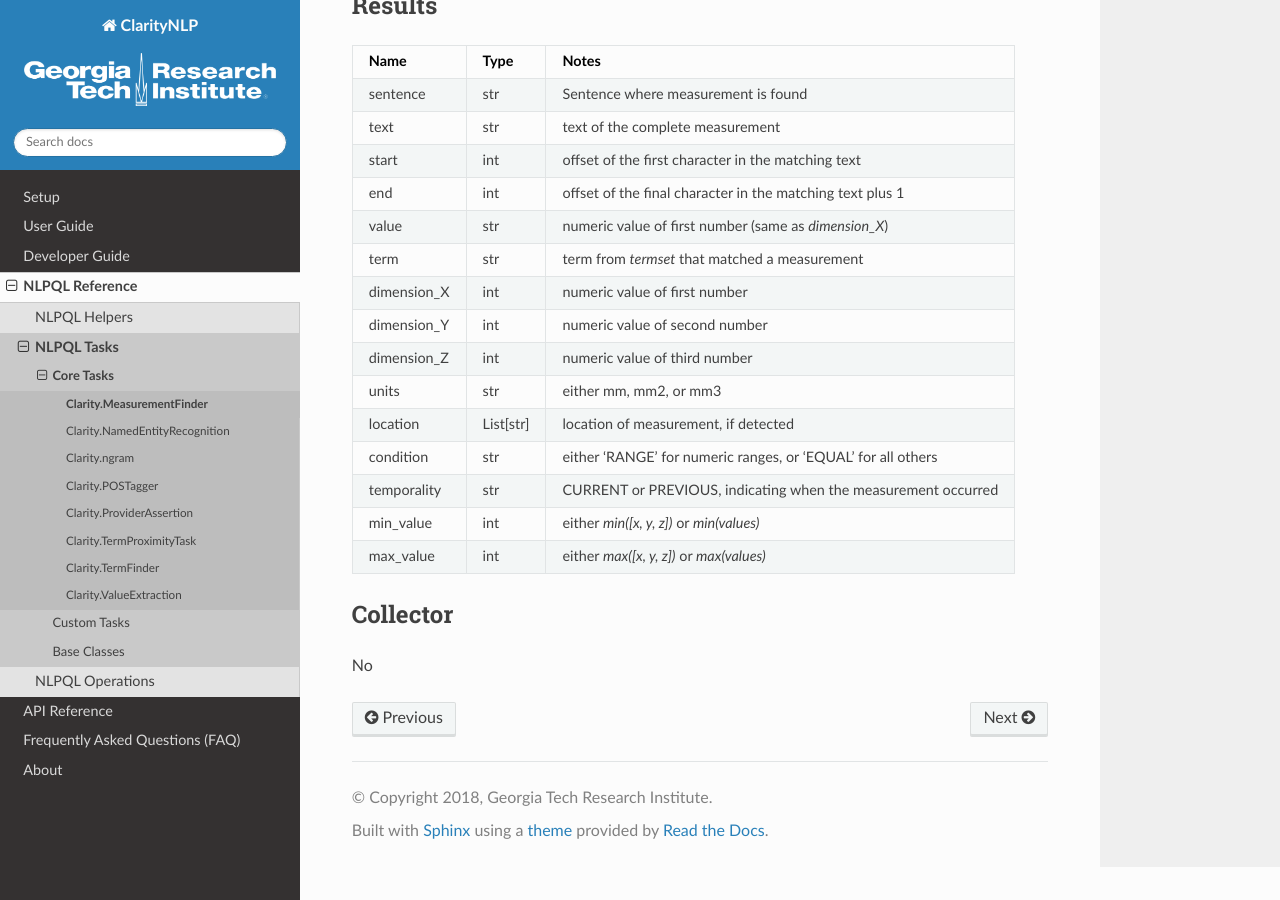
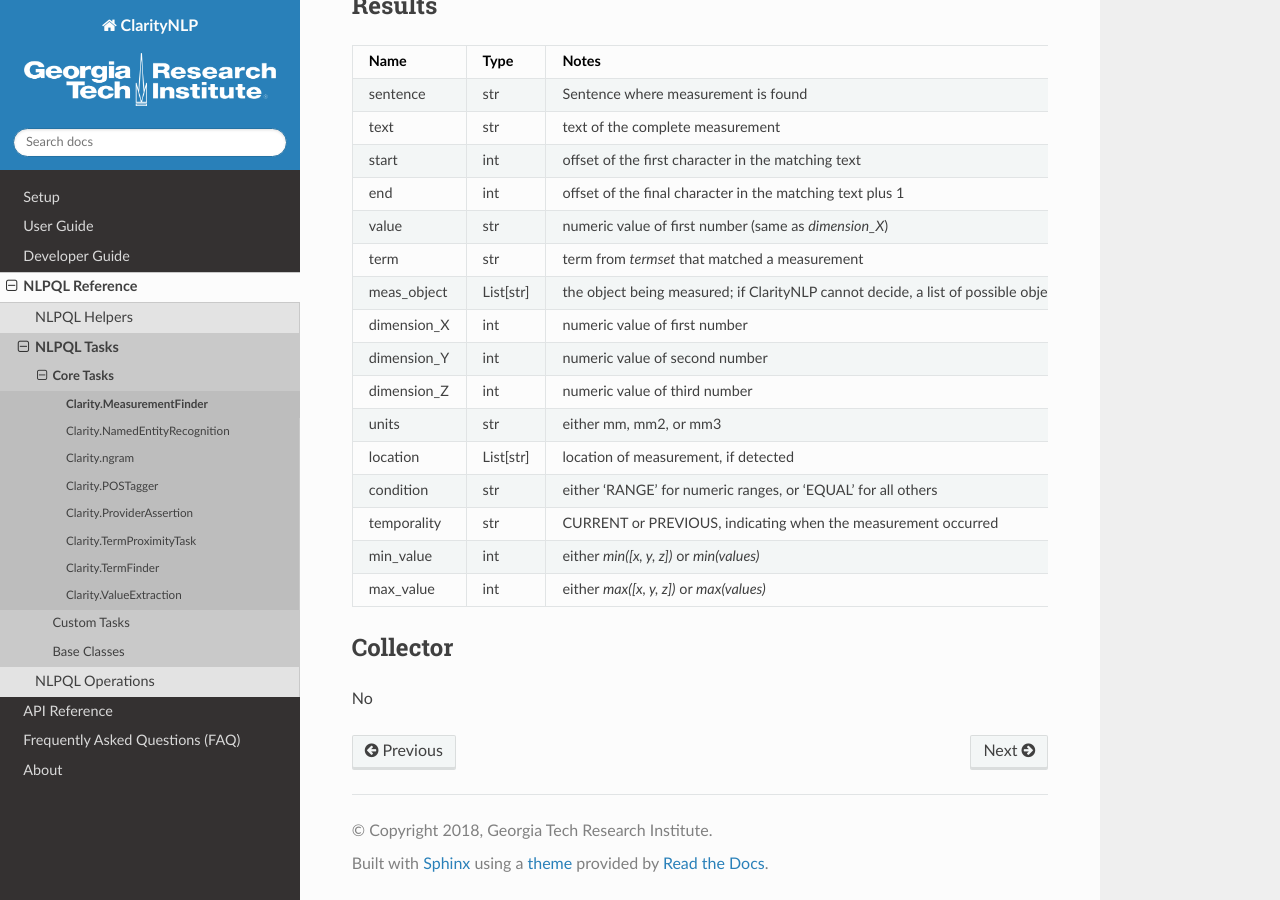
Before and after one commit to ClarityNLP/ClarityNLP, a Sphinx documentation site: the page built from docs/nlpql_reference/nlpql/measurementfinder.rst, in a window 1280 px wide and 900 px high, scrolled down 839 px. Built offline with Sphinx 7.4.7 and the Read the Docs theme 2.0.0, drawn with Linux system fonts in a browser that asks for light colours.

Commit message:
updated measurement finder documentation

```diff
--- a/docs/nlpql_reference/nlpql/measurementfinder.rst
+++ b/docs/nlpql_reference/nlpql/measurementfinder.rst
@@ -52,6 +52,7 @@
 end                    int               offset of the final character in the matching text plus 1
 value                  str               numeric value of first number (same as `dimension_X`)
 term                   str               term from `termset` that matched a measurement
+meas_object            List[str]         the object being measured; if ClarityNLP cannot decide, a list of possible objects
 dimension_X            int               numeric value of first number
 dimension_Y            int               numeric value of second number
 dimension_Z            int               numeric value of third number
```
